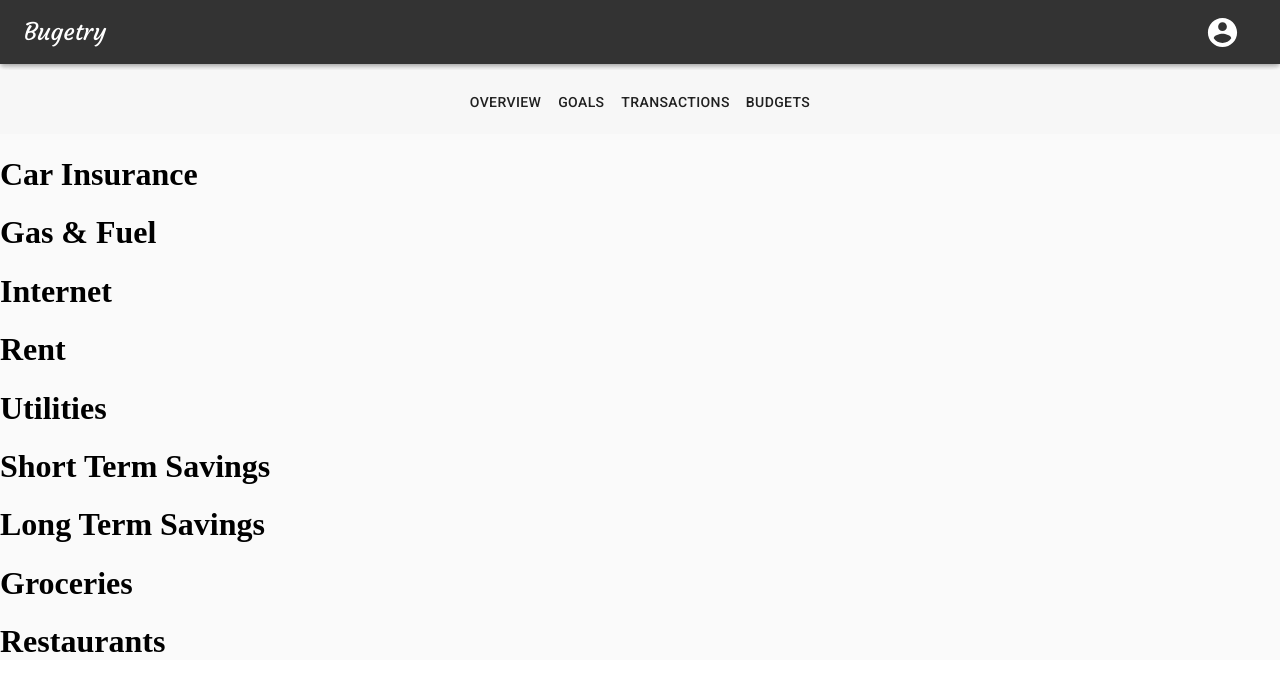
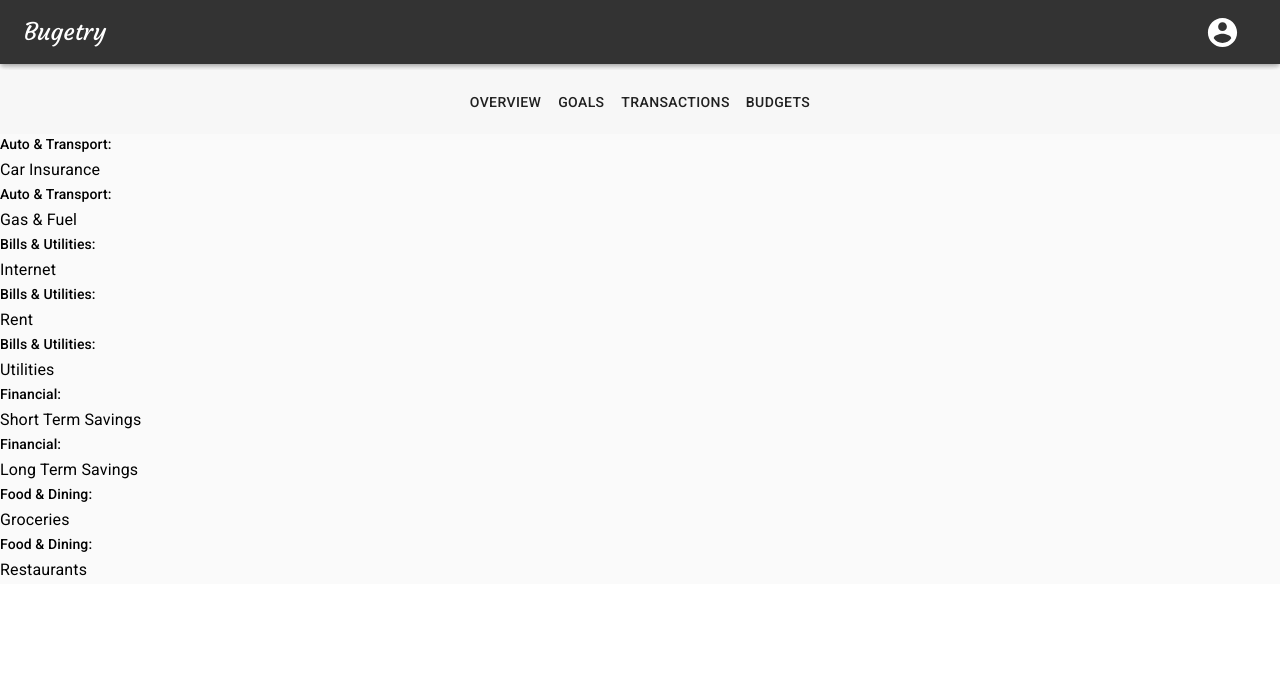
Before and after one commit to jrmeyers92/react-budget, a React (Create React App) app: page /budget in a window 1280 px wide. Shown: the top 690 px of the page. Built offline with nearby package versions, Linux system fonts and the light colour scheme.

Commit message:
added stying to budget

```diff
--- a/src/pages/Budget/Budget.js
+++ b/src/pages/Budget/Budget.js
@@ -1,13 +1,36 @@
+import { Typography } from "@material-ui/core";
 import React, { useContext } from "react";
 import { ExpenseContext } from "../../State/ExpenseContext";
+import { makeStyles } from "@material-ui/core/styles";
+
+const useStyles = makeStyles((theme) => ({
+	App: {
+		expense: {
+			display: "flex",
+			flexDirection: "row",
+			marginLeft: 100,
+		},
+		name: {
+			display: "inline-block",
+		},
+	},
+}));
 
 const Budget = () => {
+	const classes = useStyles();
 	const expenses = useContext(ExpenseContext);
-	const title = expenses.map((expense) => {
-		return <h1>{expense.name}</h1>;
+	const expense = expenses.map((expense) => {
+		return (
+			<div className={classes.expense}>
+				<Typography variant='subtitle2' className={classes.name}>
+					{expense.Catagory}:
+				</Typography>
+				<Typography variant='subtitle1'>{expense.name}</Typography>
+			</div>
+		);
 	});
 
-	return <div>{title}</div>;
+	return <div>{expense}</div>;
 };
 
 export default Budget;
```
Also changed, not shown: 1 other file (tests, documents, lock files or other folders).
